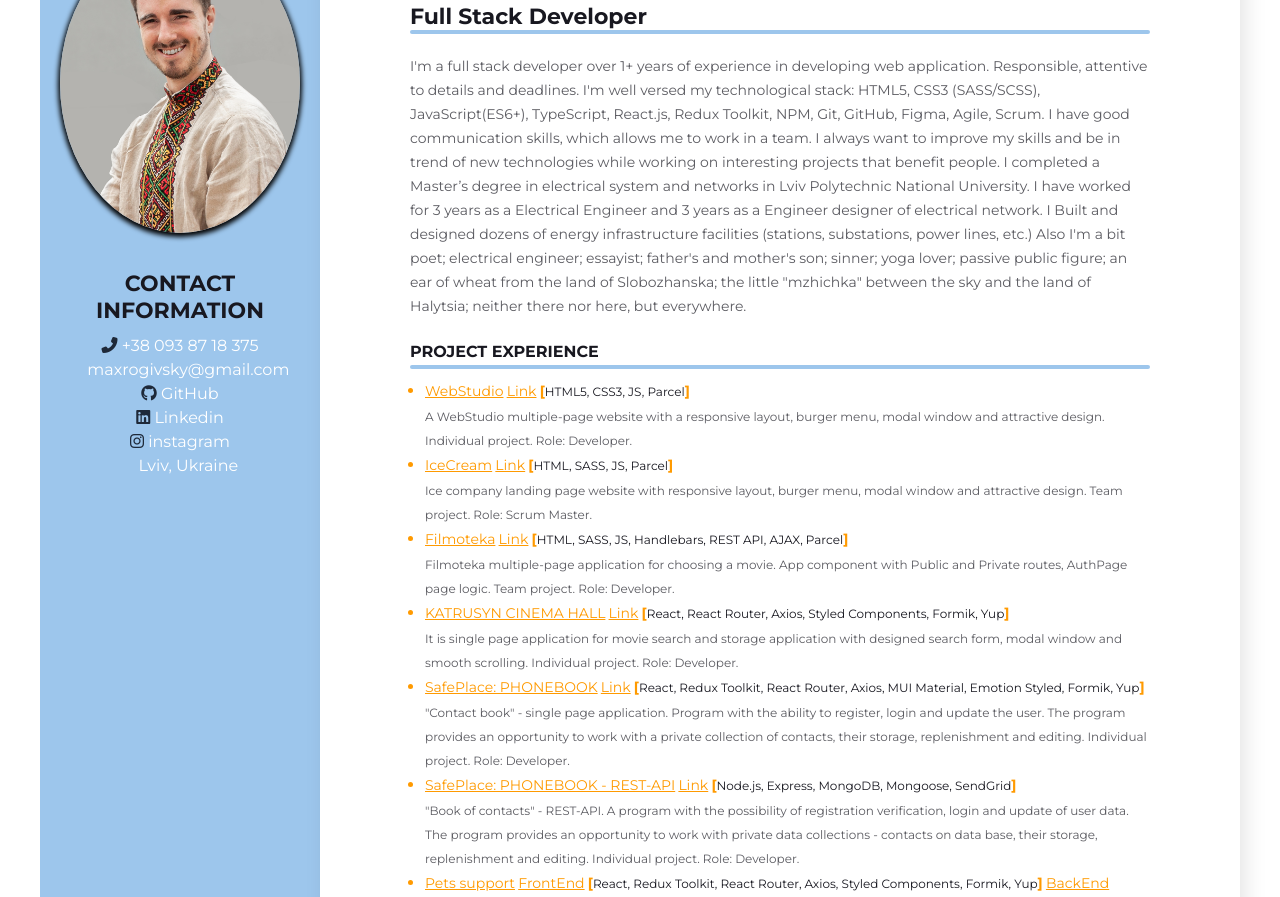
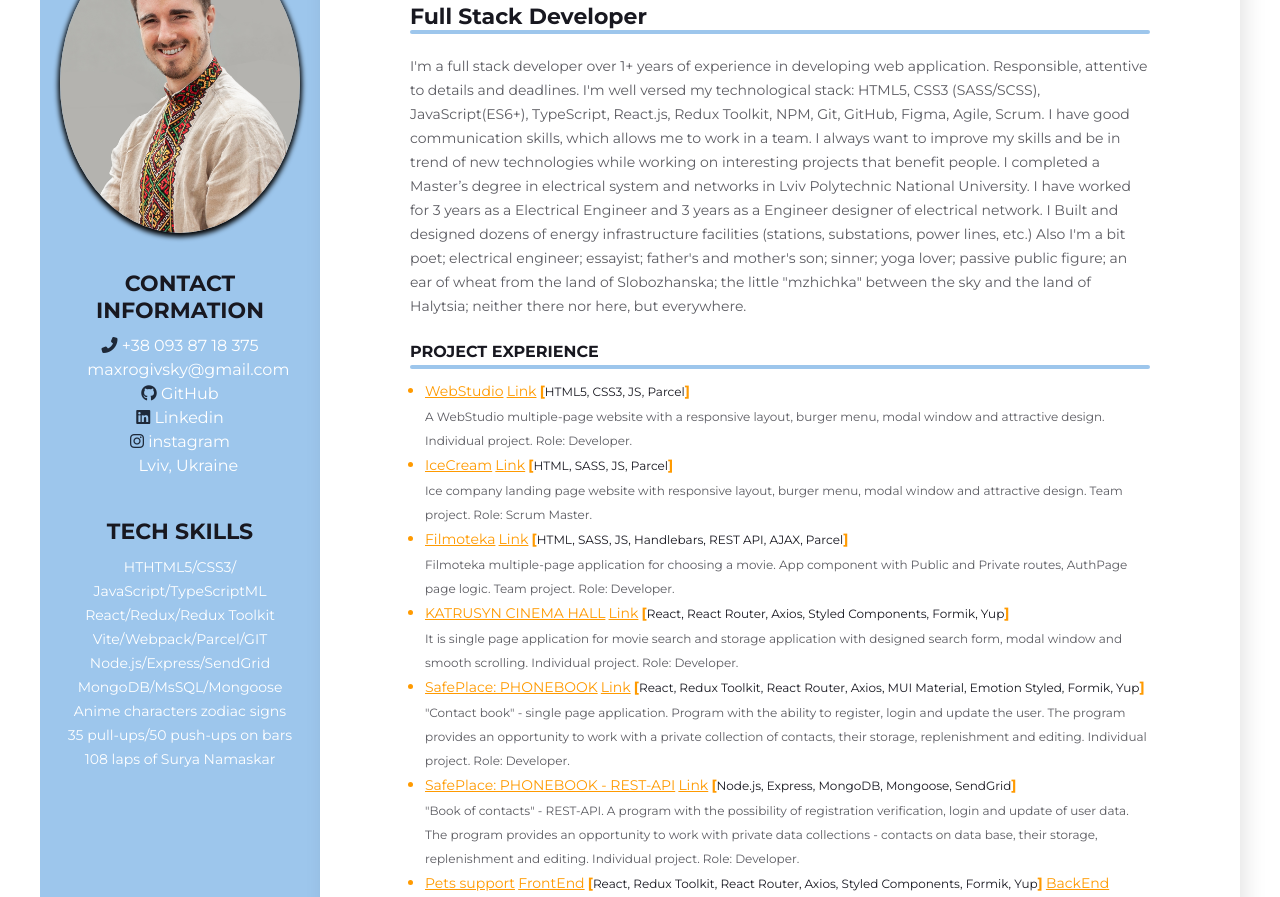
Before and after one commit to MaxRohivskyi/homepage, a plain HTML site: page index.html in a window 1280 px wide. Shown: the part 117-1014 px from the top of the page. Drawn offline with Linux system fonts and the light colour scheme.

Commit message:
add tech skills section

```diff
--- a/index.html
+++ b/index.html
@@ -247,16 +247,35 @@
         </div>
       </div>
 
-      <!-- <a href="" rel="author" class="contact-info__item">
-        <div class="contact-info__item-icon-wrapper">
-          <svg class="contact-info__item-icon" xmlns="http://www.w3.org/2000/svg" viewBox="0 0 384 512">
-            <path
-              d="M172.268 501.67C26.97 291.031 0 269.413 0 192 0 85.961 85.961 0 192 0s192 85.961 192 192c0 77.413-26.97 99.031-172.268 309.67-9.535 13.774-29.93 13.773-39.464 0zM192 272c44.183 0 80-35.817 80-80s-35.817-80-80-80-80 35.817-80 80 35.817 80 80 80z">
-            </path>
-          </svg>
-        </div>
-        <span>Lviv, Ukraine</span>
-      </a> -->
+      <div class="tech-skills">
+        <h3 class="sidebar-title">TECH SKILLS</h3>
+        <ul class="tech-skills__list">
+          <li>
+            <span>HTHTML5/CSS3/ JavaScript/TypeScriptML</span>
+          </li>
+          <li>
+            <span>React/Redux/Redux Toolkit</span>
+          </li>
+          <li>
+            <span>Vite/Webpack/Parcel/GIT</span>
+          </li>
+          <li>
+            <span>Node.js/Express/SendGrid</span>
+          </li>
+          <li>
+            <span>MongoDB/MsSQL/Mongoose</span>
+          </li>
+          <li>
+            <span>Anime characters zodiac signs</span>
+          </li>
+          <li>
+            <span>35 pull-ups/50 push-ups on bars</span>
+          </li>
+          <li>
+            <span>108 laps of Surya Namaskar</span>
+          </li>
+        </ul>
+      </div>
     </aside>
   </div>
 </body>
--- a/styles.css
+++ b/styles.css
@@ -198,7 +198,8 @@ a:hover {
   box-shadow: 0px 2px 5px 2px ;
 }
 
-.contacts {
+.contacts,
+.tech-skills {
   margin-bottom: 40px;
   text-align: center;
 }
@@ -221,6 +222,27 @@ a:hover {
   line-height: 24px;
   text-decoration: none;
 }
+
+.tech-skills__list {
+  color: var(--background-primary);
+  font-style: normal;
+  font-weight: normal;
+  font-size: 14px;
+  line-height: 24px;
+  list-style: none;
+}
+
+/* .tech-skills__item {
+  color: #fb6d3a;
+}
+
+.tech-skill__text {
+  color: #ffffff;
+  width: 72px;
+  height: 168px;
+  left: 96px;
+  top: 650px;
+} */
 
 /* * {
   margin: 0;
```
